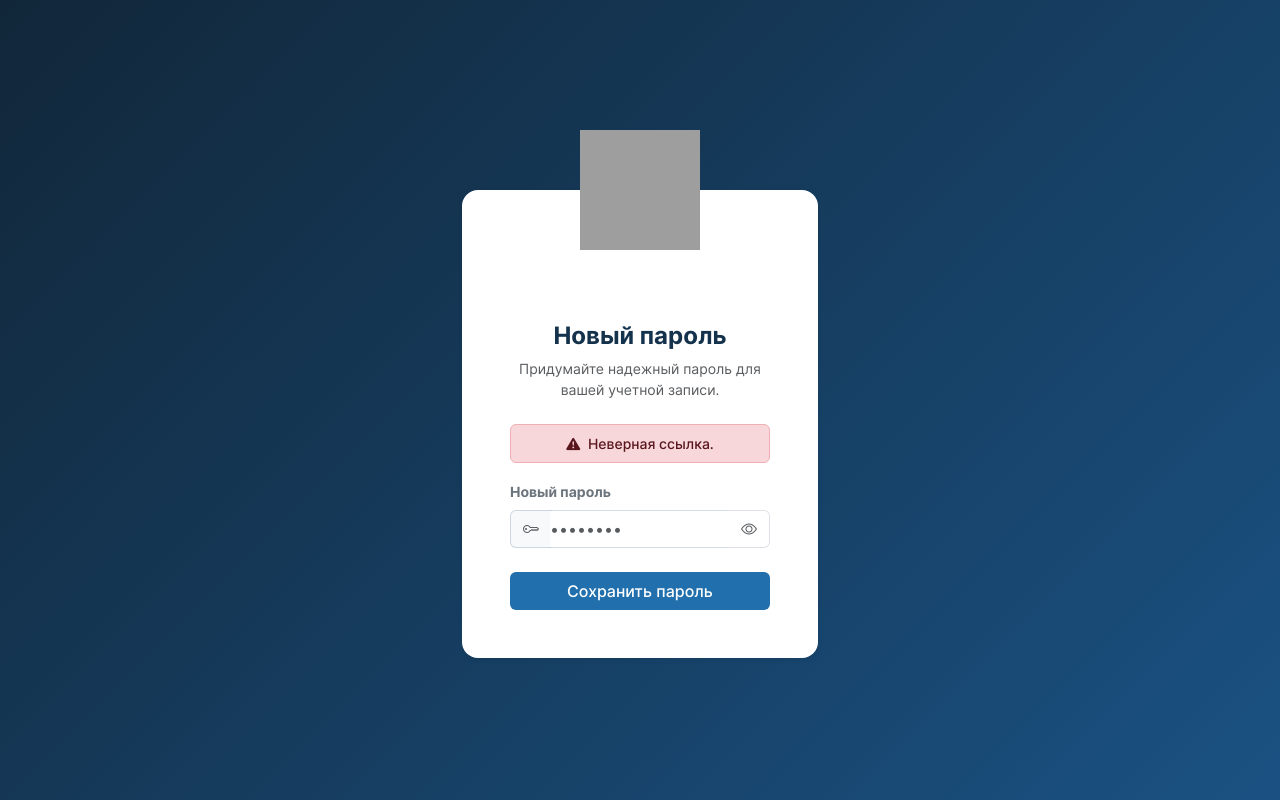
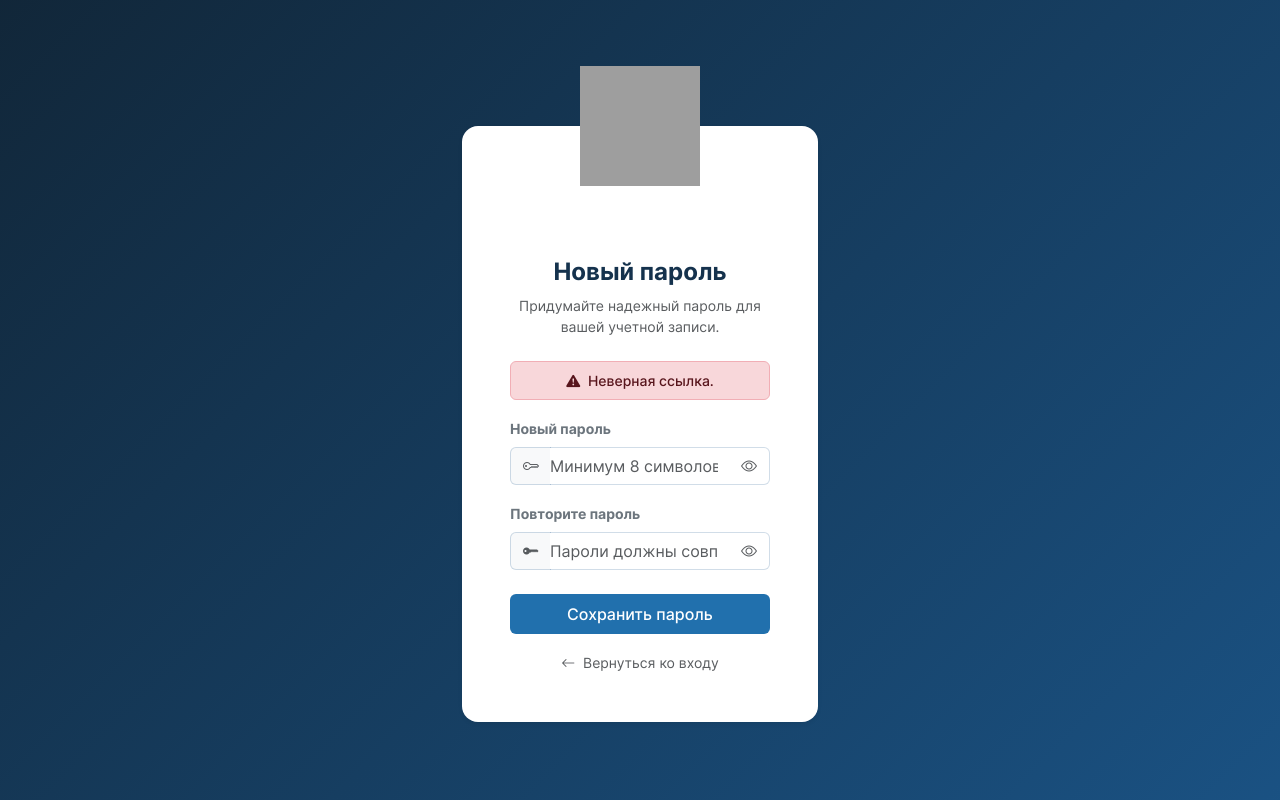
Before and after one commit to Chectus/gisweb, a Flask app: page /reset_password/1 in a window 1280 px wide. Run offline with Flask 3, Linux system fonts and the light colour scheme; parts of the project's set-up code (start-up, migrations or seed data) failed here and were passed over; grey boxes are pictures that could not be loaded.

Commit message:
еше апгрейд

```diff
--- a/templates/reset_password.html
+++ b/templates/reset_password.html
@@ -45,24 +45,45 @@
                         {% endif %}
 
                         <!-- Форма сохранения нового пароля -->
-                        <form method="POST">
+                        <form method="POST" id="resetPwdForm">
 
                             <!-- Поле ввода пароля с переключателем видимости -->
-                            <div class="mb-4">
+                            <div class="mb-3">
                                 <label class="form-label small fw-bold text-secondary">Новый пароль</label>
                                 <div class="input-group">
                                     <span class="input-group-text bg-light border-end-0"><i class="bi bi-key text-muted"></i></span>
-                                    <input type="password" name="password" id="newPasswordField" class="form-control border-start-0 border-end-0 ps-0" placeholder="••••••••" required>
-                                    <button class="btn border border-start-0 bg-white" type="button" id="toggleNewPassword">
-                                        <i class="bi bi-eye text-muted" id="toggleNewIcon"></i>
+                                    <input type="password" name="password" id="newPasswordField" class="form-control border-start-0 border-end-0 ps-0" placeholder="Минимум 8 символов" required>
+                                    <button class="btn btn-eye border-start-0 toggle-pwd-btn" type="button">
+                                        <i class="bi bi-eye text-muted"></i>
                                     </button>
                                 </div>
                             </div>
 
+                            <!-- Поле подтверждения пароля -->
+                            <div class="mb-4">
+                                <label class="form-label small fw-bold text-secondary">Повторите пароль</label>
+                                <div class="input-group">
+                                    <span class="input-group-text bg-light border-end-0"><i class="bi bi-key-fill text-muted"></i></span>
+                                    <input type="password" id="repeatPasswordField" class="form-control border-start-0 border-end-0 ps-0" placeholder="Пароли должны совпадать" required>
+                                    <button class="btn btn-eye border-start-0 toggle-pwd-btn" type="button">
+                                        <i class="bi bi-eye text-muted"></i>
+                                    </button>
+                                </div>
+                                <div id="resetPwdError" class="text-danger small mt-2 d-none">
+                                    <i class="bi bi-x-circle me-1"></i> Пароли не совпадают!
+                                </div>
+                            </div>
+
                             <!-- Кнопка подтверждения и отправки формы -->
-                            <button type="submit" class="btn w-100 fw-medium text-white" style="background-color: var(--geo-main);">
+                            <button type="submit" class="btn btn-geo w-100 fw-medium py-2 mb-3">
                                 Сохранить пароль
                             </button>
+
+                            <div class="text-center">
+                                <a href="{{ url_for('login') }}" class="text-decoration-none small text-muted">
+                                    <i class="bi bi-arrow-left me-1"></i> Вернуться ко входу
+                                </a>
+                            </div>
 
                         </form>
                     </div>
@@ -72,17 +93,30 @@
         </div>
     </div>
 
-    <!-- Скрипт переключения видимости символов в поле пароля -->
+    <!-- Скрипт переключения видимости символов и проверки совпадения паролей -->
     <script>
-        const togglePassword = document.getElementById('toggleNewPassword');
-        const passwordInput = document.getElementById('newPasswordField');
-        const toggleIcon = document.getElementById('toggleNewIcon');
+        document.querySelectorAll('.toggle-pwd-btn').forEach(btn => {
+            btn.addEventListener('click', function () {
+                const input = this.previousElementSibling;
+                const icon = this.querySelector('i');
+                const type = input.getAttribute('type') === 'password' ? 'text' : 'password';
+                input.setAttribute('type', type);
+                icon.classList.toggle('bi-eye');
+                icon.classList.toggle('bi-eye-slash');
+            });
+        });
 
-        togglePassword.addEventListener('click', function () {
-            const type = passwordInput.getAttribute('type') === 'password' ? 'text' : 'password';
-            passwordInput.setAttribute('type', type);
-            toggleIcon.classList.toggle('bi-eye');
-            toggleIcon.classList.toggle('bi-eye-slash');
+        document.getElementById('resetPwdForm').addEventListener('submit', function (e) {
+            const pwd = document.getElementById('newPasswordField').value;
+            const repeatPwd = document.getElementById('repeatPasswordField').value;
+            const errorDiv = document.getElementById('resetPwdError');
+
+            if (pwd !== repeatPwd) {
+                e.preventDefault();
+                errorDiv.classList.remove('d-none');
+            } else {
+                errorDiv.classList.add('d-none');
+            }
         });
     </script>
 </body>
```
Also changed, not shown: templates/pdf_report_template.html (+12 -6 lines).
